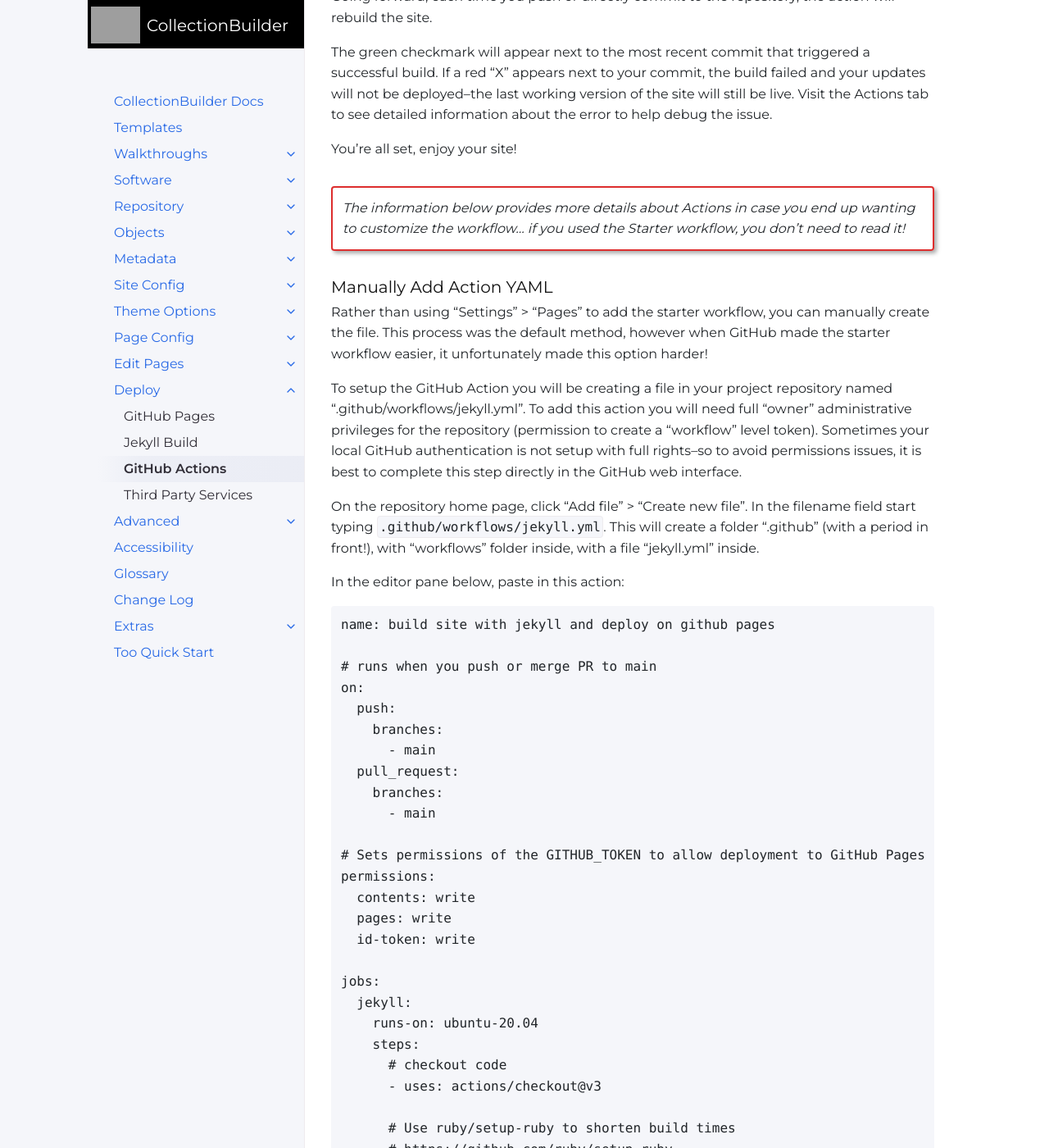
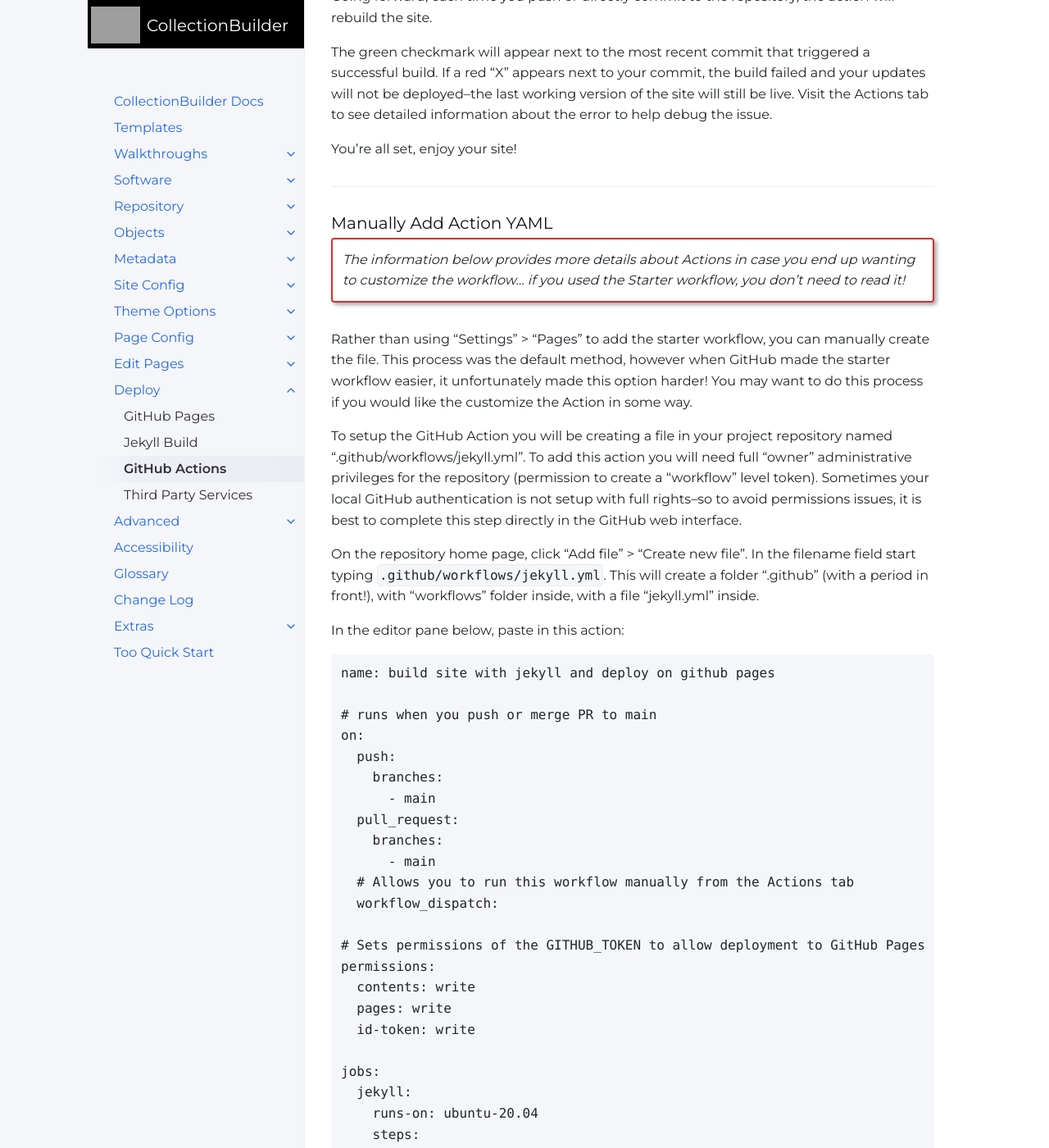
Before and after one commit to CollectionBuilder/cb-docs, a Jekyll site: the page built from docs/deploy/actions.md, in a window 1280 px wide and 1400 px high, scrolled down 1591 px. Shown: the whole window at 82% size. Built offline with Jekyll 4.4.1, drawn with Linux system fonts in a browser that asks for light colours; comment, search, counter and statistics services are not loaded; some of the changed text lies outside the part shown.

Commit message:
tweak gh actions

```diff
--- a/docs/deploy/actions.md
+++ b/docs/deploy/actions.md
@@ -51,13 +51,16 @@ Visit the Actions tab to see detailed information about the error to help debug
 
 You're all set, enjoy your site!
 
+----------------------------
+
+### Manually Add Action YAML
+
 {:.alert .alert-red}
 *The information below provides more details about Actions in case you end up wanting to customize the workflow... if you used the Starter workflow, you don't need to read it!*
 
-### Manually Add Action YAML
-
 Rather than using "Settings" > "Pages" to add the starter workflow, you can manually create the file.
 This process was the default method, however when GitHub made the starter workflow easier, it unfortunately made this option harder!
+You may want to do this process if you would like the customize the Action in some way.
 
 To setup the GitHub Action you will be creating a file in your project repository named ".github/workflows/jekyll.yml".
 To add this action you will need full "owner" administrative privileges for the repository (permission to create a "workflow" level token).
@@ -80,6 +83,8 @@ on:
   pull_request:
     branches:
       - main
+  # Allows you to run this workflow manually from the Actions tab
+  workflow_dispatch:
 
 # Sets permissions of the GITHUB_TOKEN to allow deployment to GitHub Pages
 permissions:
```
